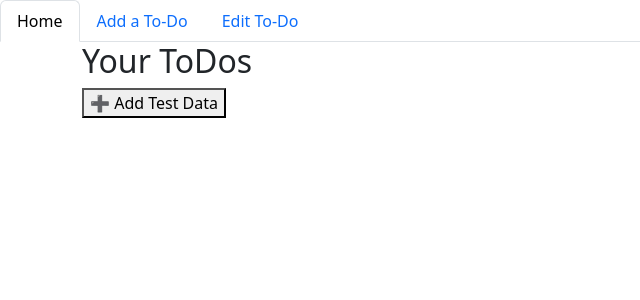
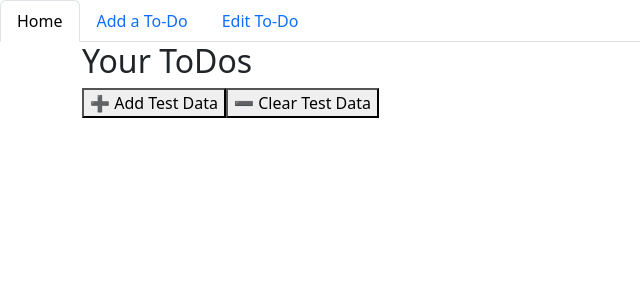
Before and after one commit to szludora/To-Do-List-with-angular, an Angular app: page / in a window 1280 px wide. Shown: the top 300 px of the page, without its empty margins (0-640 px from the left). Built offline with nearby package versions, Linux system fonts and the light colour scheme.

Commit message:
adding button for clear test data

```diff
--- a/src/app/home/home.component.html
+++ b/src/app/home/home.component.html
@@ -2,6 +2,7 @@
     <h2>Your ToDos</h2>
 
     <button (click)="addTestData()">➕ Add Test Data</button>
+    <button (click)="clearTestData()">➖ Clear Test Data</button>
 
     <ul>
       <li *ngFor="let todo of todos">
--- a/src/app/home/home.component.ts
+++ b/src/app/home/home.component.ts
@@ -31,4 +31,9 @@ export class HomeComponent implements OnInit {
     this.todos = [...this.todos, ...this.testTodos];
     this.localStorageService.setItem('todos', this.todos);
   }
+
+  clearTestData(){
+    this.todos = [];
+    this.localStorageService.clear();
+  }
 }
```
